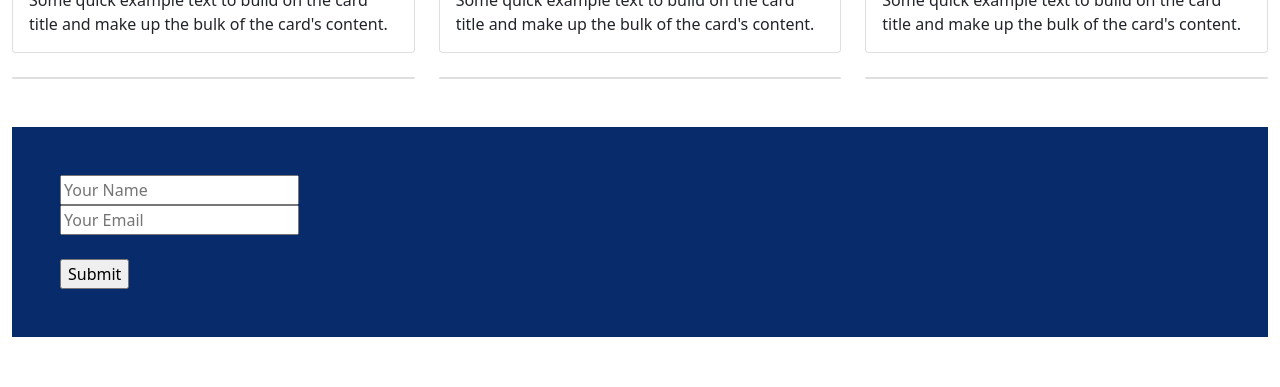
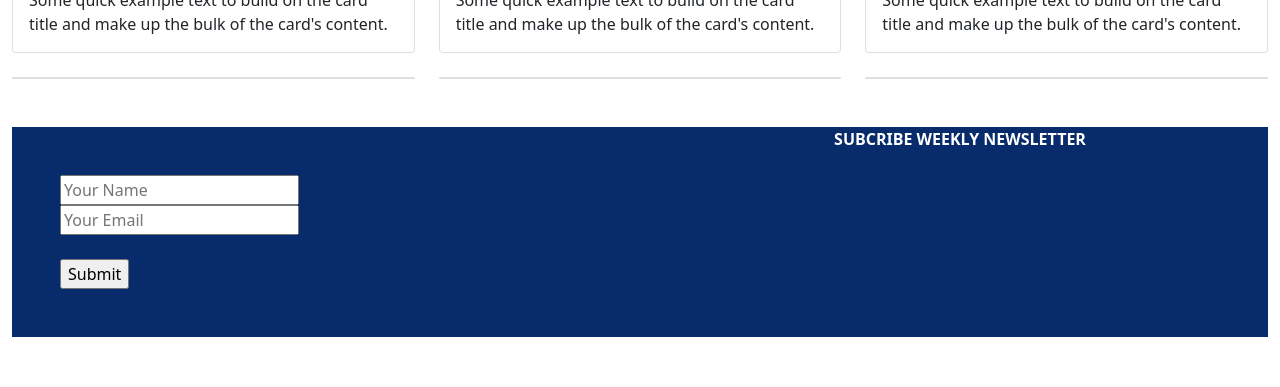
Before and after one commit to arafathsiam99/Flexademic, a React (Create React App) app in the folder flexademic/: page / in a window 1280 px wide. Shown: the part 3360-3747 px from the top of the page. Built offline with nearby package versions, Linux system fonts and the light colour scheme.

Commit message:
newsletter added

```diff
--- a/flexademic/src/pages/Home/Home.css
+++ b/flexademic/src/pages/Home/Home.css
@@ -24,3 +24,10 @@
 .custom-bg {
   background-color: #082b6c;
 }
+.custom-font {
+  color: white;
+  font-weight: 800;
+  justify-content: center;
+  align-items: center;
+  text-align: center;
+}
--- a/flexademic/src/pages/Home/Home.js
+++ b/flexademic/src/pages/Home/Home.js
@@ -103,7 +103,7 @@ const Home = () => {
         {/* OUR GALLERY */}
         <h1>OUR GALLERY</h1>
         <div className="row">
-          <div className="col-md-4 container">
+          <div className="col-md-4 ">
             <div className="overlay">
               <img
                 src="https://i.ibb.co/4d17FnD/pexels-photo-2781814.png"
@@ -111,7 +111,7 @@ const Home = () => {
               />
             </div>
           </div>
-          <div className="col-md-4 container">
+          <div className="col-md-4 ">
             <div className="overlay">
               <img
                 src="https://i.ibb.co/5GMHFYX/pexels-photo-7972359.png"
@@ -119,7 +119,7 @@ const Home = () => {
               />
             </div>
           </div>
-          <div className="col-md-4 container">
+          <div className="col-md-4">
             <div className="overlay">
               <img
                 src="https://i.ibb.co/8MXwtCx/Father-and-son-going-to-kindergarten.jpg"
@@ -130,7 +130,7 @@ const Home = () => {
         </div>
 
         <div className="row">
-          <div className="col-md-4 container">
+          <div className="col-md-4 ">
             <div className="overlay">
               <img
                 src="https://i.ibb.co/YLPxcjS/Group-of-kids-return-to-school-during-the-pandemic.jpg"
@@ -138,7 +138,7 @@ const Home = () => {
               />
             </div>
           </div>
-          <div className="col-md-4 container">
+          <div className="col-md-4 ">
             <div className="overlay">
               <img
                 src="https://i.ibb.co/N77qTCx/Young-student-watching-lesson-online-and-studying-from-home-Girl-using-laptop-for-online-lessons-Hom.jpg"
@@ -146,7 +146,7 @@ const Home = () => {
               />
             </div>
           </div>
-          <div className="col-md-4 container">
+          <div className="col-md-4">
             <div className="overlay">
               <img
                 src="https://i.ibb.co/rGMSSvy/Happy-African-American-student-raising-her-hand-to-ask-a-question-during-lecture-in-the-classroom.jpg"
@@ -296,7 +296,7 @@ const Home = () => {
       </div>
 
       {/* Subscription Section */}
-      <div className="subscription custom-bg mt-5 mb-5">
+      <div className="subscription custom-bg mt-5 mb-5 text-light">
         <div className="row">
           <div className="col-md-6">
             <div className="justify-content-center my-5 ms-5">
@@ -305,7 +305,7 @@ const Home = () => {
               <input type="submit" />
             </div>
           </div>
-          <div className="col-md-6"></div>
+          <div className="col-md-6 custom-font">SUBCRIBE WEEKLY NEWSLETTER</div>
         </div>
       </div>
     </section>
```
